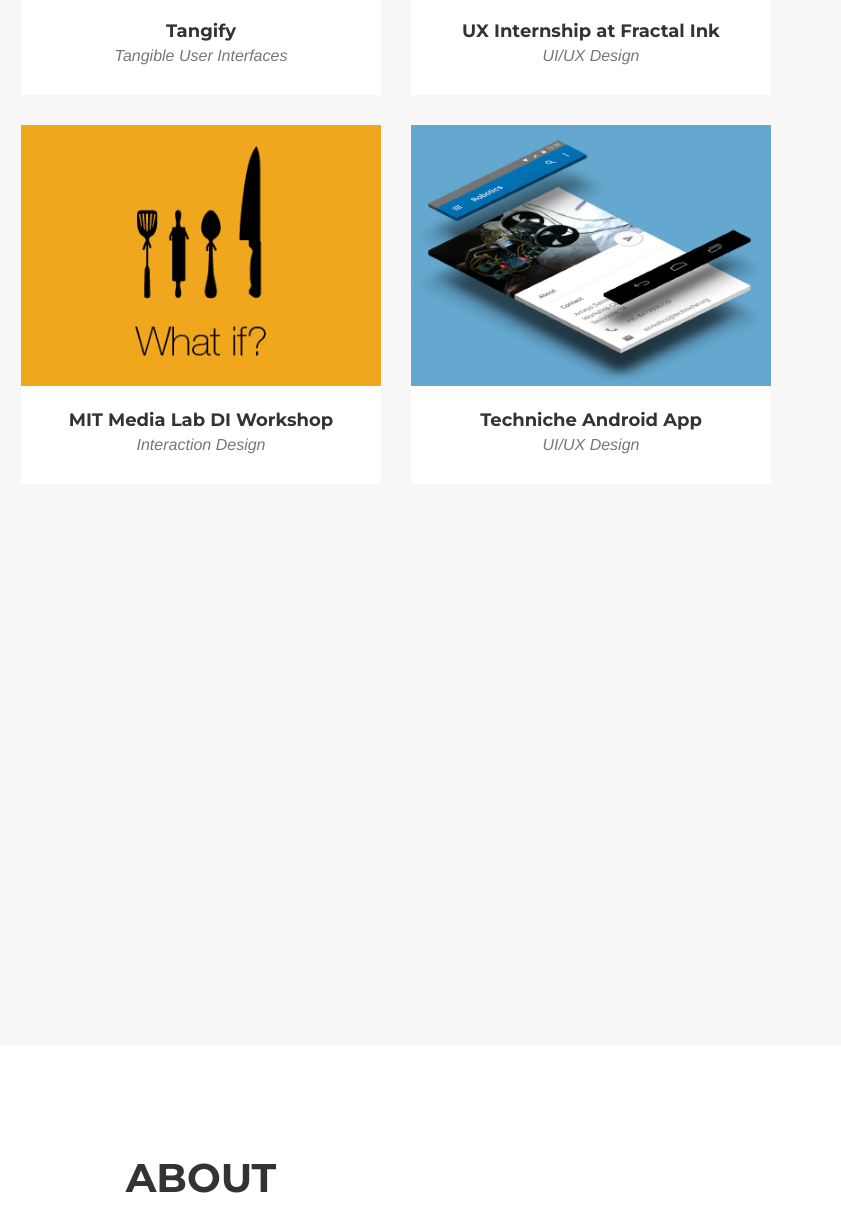
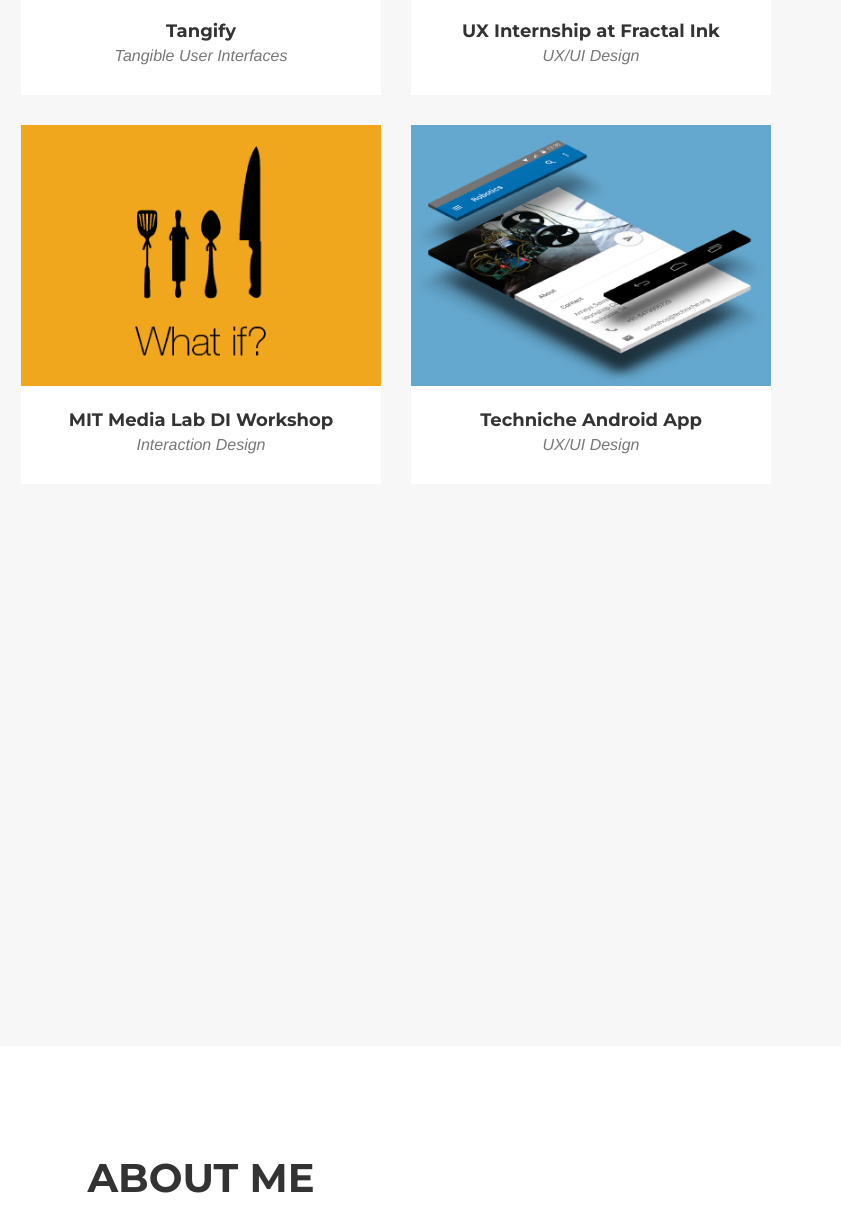
Before and after one commit to dipendra-n/dipendra-n.github.io, a plain HTML site: page index.html in a window 1280 px wide. Shown: the part 1033-2240 px from the top of the page, 439-1280 px from the left. Drawn offline with nearby package versions, Linux system fonts and the light colour scheme; a web font is replaced by a local one.

Commit message:
Signed-off-by: dipendra-n <dnamdeo93@gmail.com>

```diff
--- a/index.html
+++ b/index.html
@@ -183,7 +183,7 @@
                     </a>
                     <div class="portfolio-caption">
                         <h4>UX Internship at Fractal Ink</h4>
-                        <p class="text-muted">UI/UX Design</p>
+                        <p class="text-muted">UX/UI Design</p>
                     </div>
                 </div>
                 <div class="col-md-4 col-sm-6 portfolio-item">
@@ -225,7 +225,7 @@
                     </a>
                     <div class="portfolio-caption">
                         <h4>Techniche Android App</h4>
-                        <p class="text-muted">UI/UX Design</p>
+                        <p class="text-muted">UX/UI Design</p>
                     </div>
                 </div>
                 <!--div class="col-md-4 col-sm-6 portfolio-item">
@@ -267,7 +267,7 @@
         <div class="container">
             <div class="row">
                 <div class="col-lg-12 text-center">
-                    <h2 class="section-heading">About</h2>
+                    <h2 class="section-heading">About Me</h2>
                    <!-- <h3 class="section-subheading text-muted"> </h3> -->
                 </div>
             </div>
```
